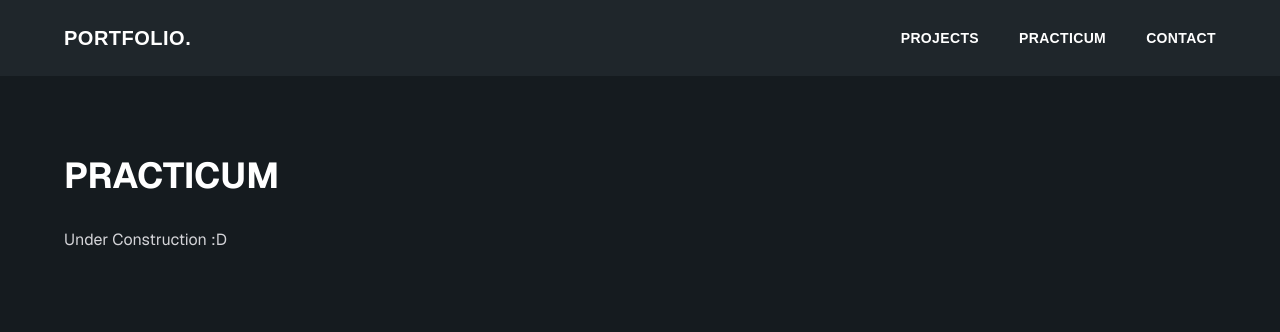
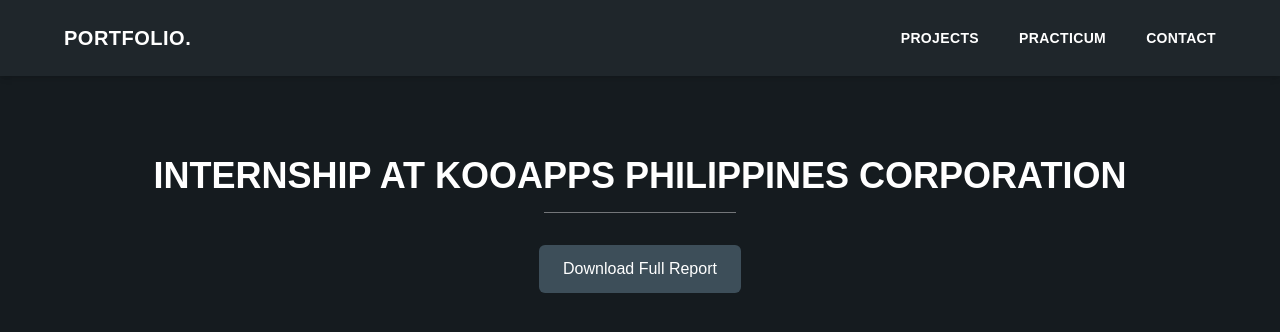
Before and after one commit to ToastyGoats-Git/lorenzo-portfolio, a Next.js app: page /practicum in a window 1280 px wide. Shown: the top 332 px of the page. Built offline with nearby package versions, Linux system fonts and the light colour scheme.

Commit message:
Practicum Page update

```diff
--- a/app/practicum/page.tsx
+++ b/app/practicum/page.tsx
@@ -1,10 +1,19 @@
 export default function Practicum() {
   return (
-    <div className="min-h-screen bg-[#151b1f] text-white font-sans px-16 py-20">
-      <h1 className="text-4xl font-bold mb-8">PRACTICUM</h1>
-      <p className="text-zinc-300">
-        Under Construction :D
-      </p>
+    <div className="min-h-screen px-16 py-20 text-center">
+      <h1 className="text-4xl font-bold mb-4">
+        INTERNSHIP AT KOOAPPS PHILIPPINES CORPORATION
+      </h1>
+
+      <div className="w-48 h-px bg-white/40 mx-auto mb-8"></div>
+
+      <a
+        href="/Final Report Practicum - Okol.pdf"
+        download
+        className="inline-block bg-[#3d4e59] hover:bg-[#92a7b5] text-white px-6 py-3 rounded-md font-medium transition-colors duration-300"
+      >
+        Download Full Report
+      </a>
     </div>
   );
 }
```
Also changed, not shown: 1 other file (tests, documents, lock files or other folders).
